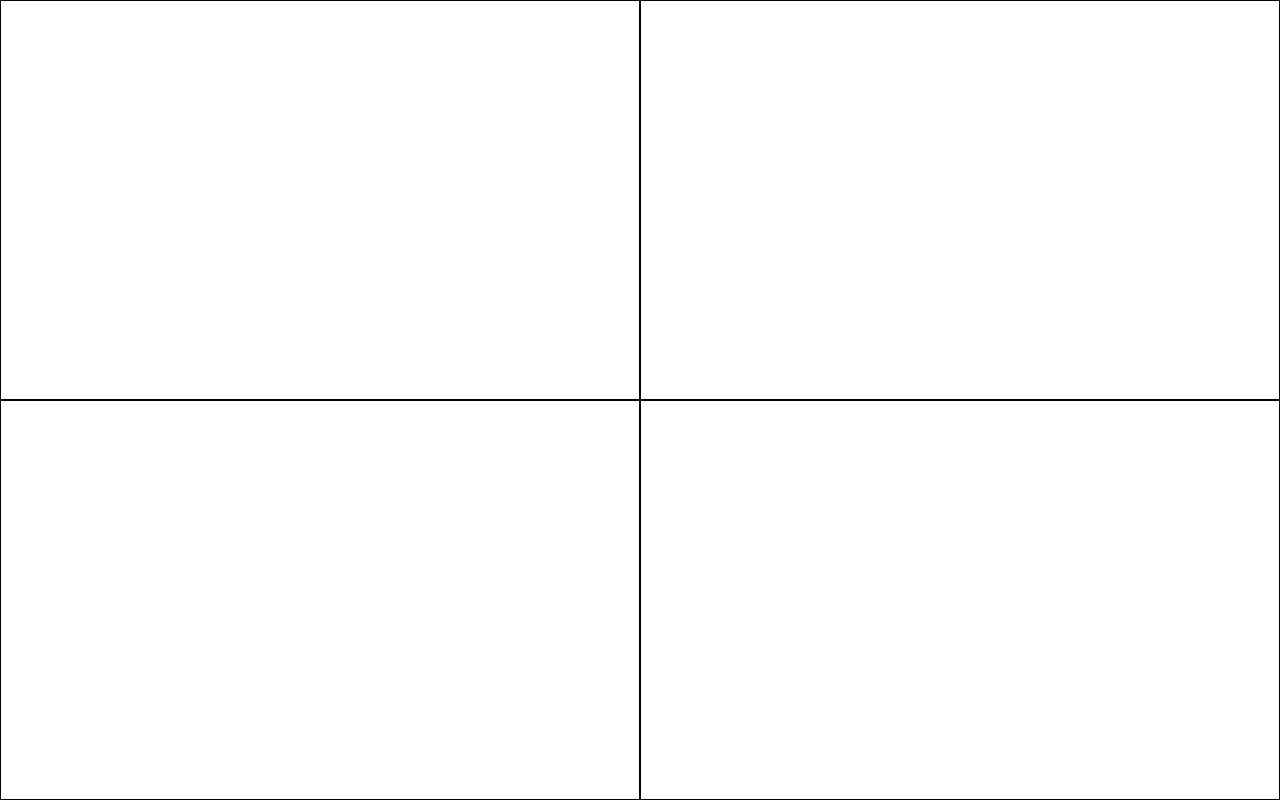
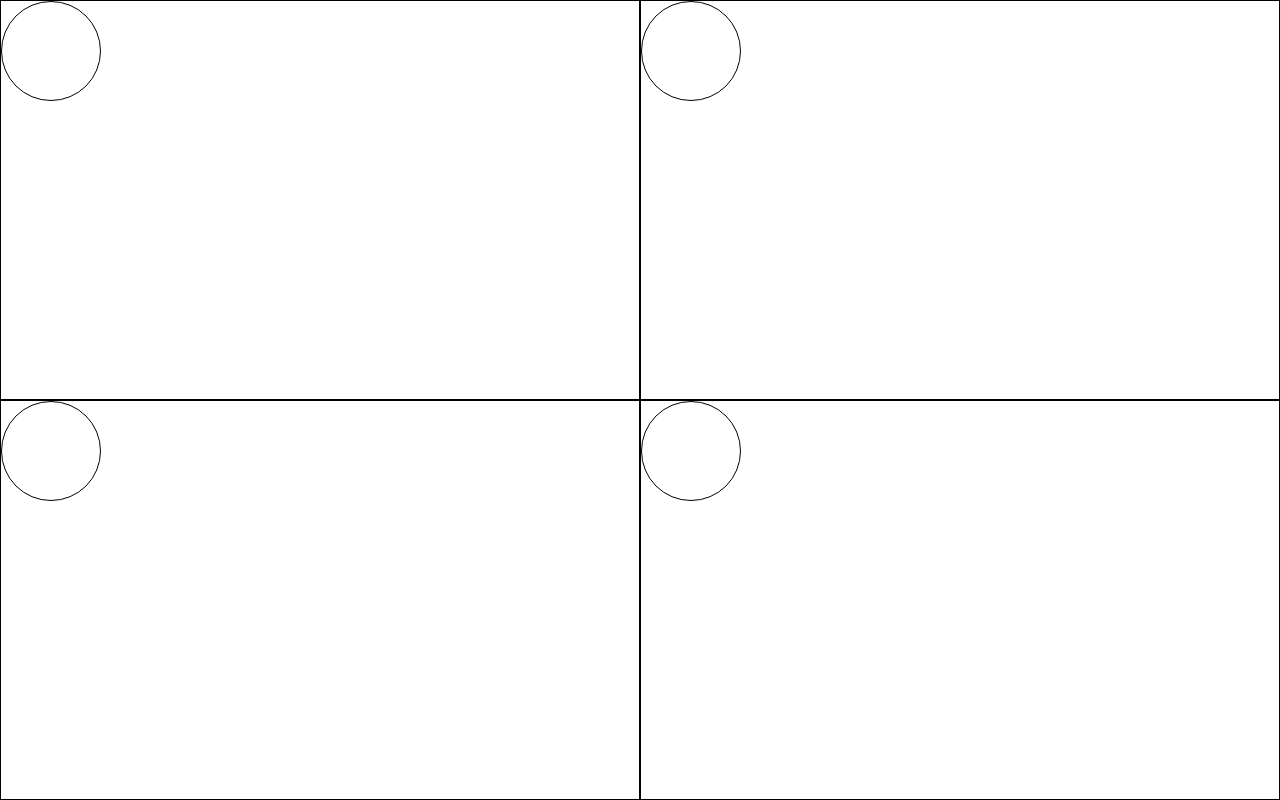
Before and after one commit to LeoniVoulgaris/shape-transformer, a React (Vite) app: page / in a window 1280 px wide. Built offline with nearby package versions, Linux system fonts and the light colour scheme.

Commit message:
feat: add circle

```diff
--- /dev/null
+++ b/src/components/Circle.jsx
@@ -0,0 +1,9 @@
+function Circle(){
+  return (
+    <div className="circle" draggable="true">
+
+    </div>
+  )
+}
+
+export default Circle
--- a/src/components/Quadrant.jsx
+++ b/src/components/Quadrant.jsx
@@ -1,6 +1,10 @@
+import Circle from "./Circle"
+
+
 function Quadrant(){
   return (
     <div class="rectangle">
+      <Circle />
 
     </div>
   )
--- a/src/index.css
+++ b/src/index.css
@@ -24,3 +24,11 @@ html, body, #root {
   border: 1px solid black;
   background: white;
 }
+
+.circle{
+  width: 100px;
+  height: 100px;
+  border-radius: 50%;
+  background: white;
+  border: 1px solid black;
+}
```
